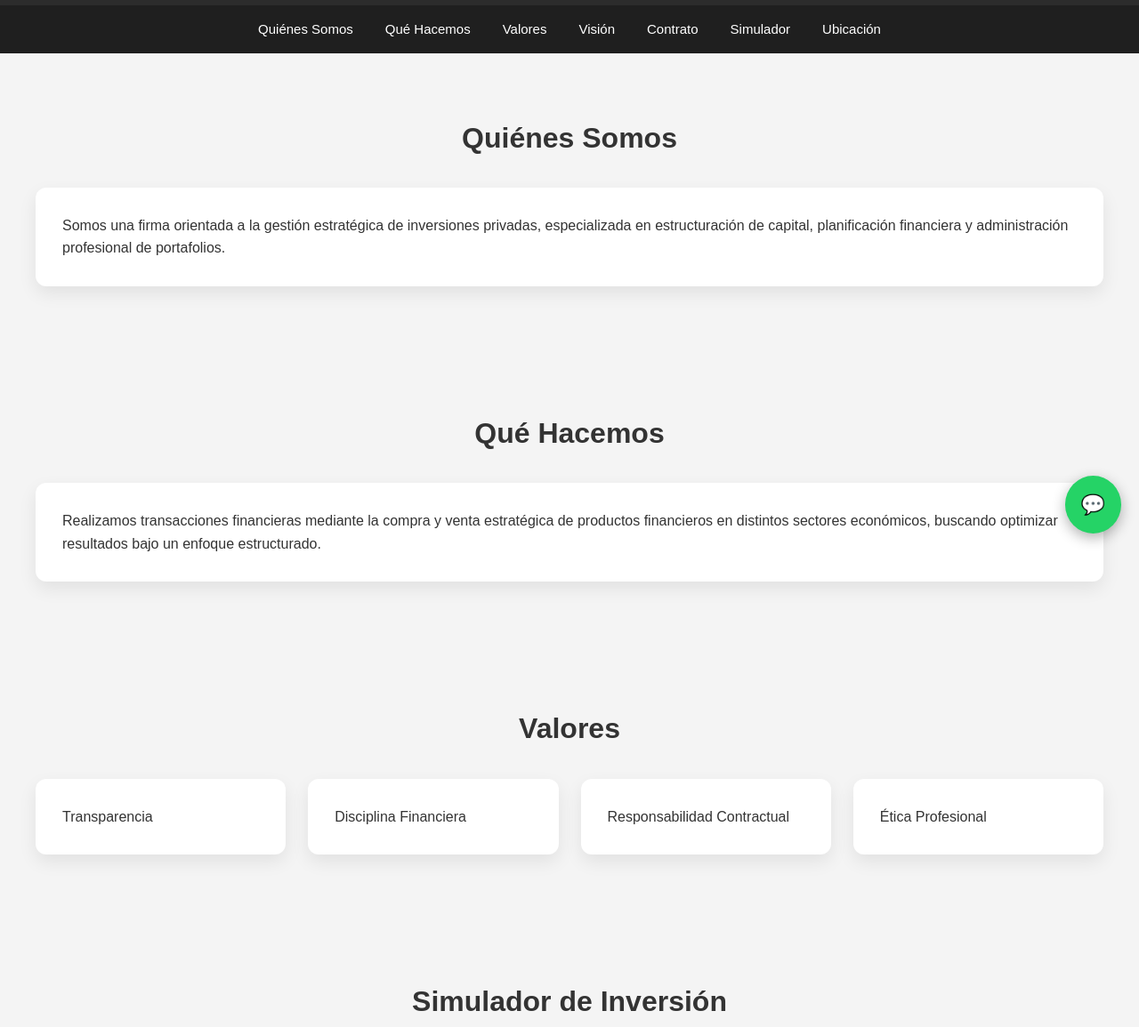
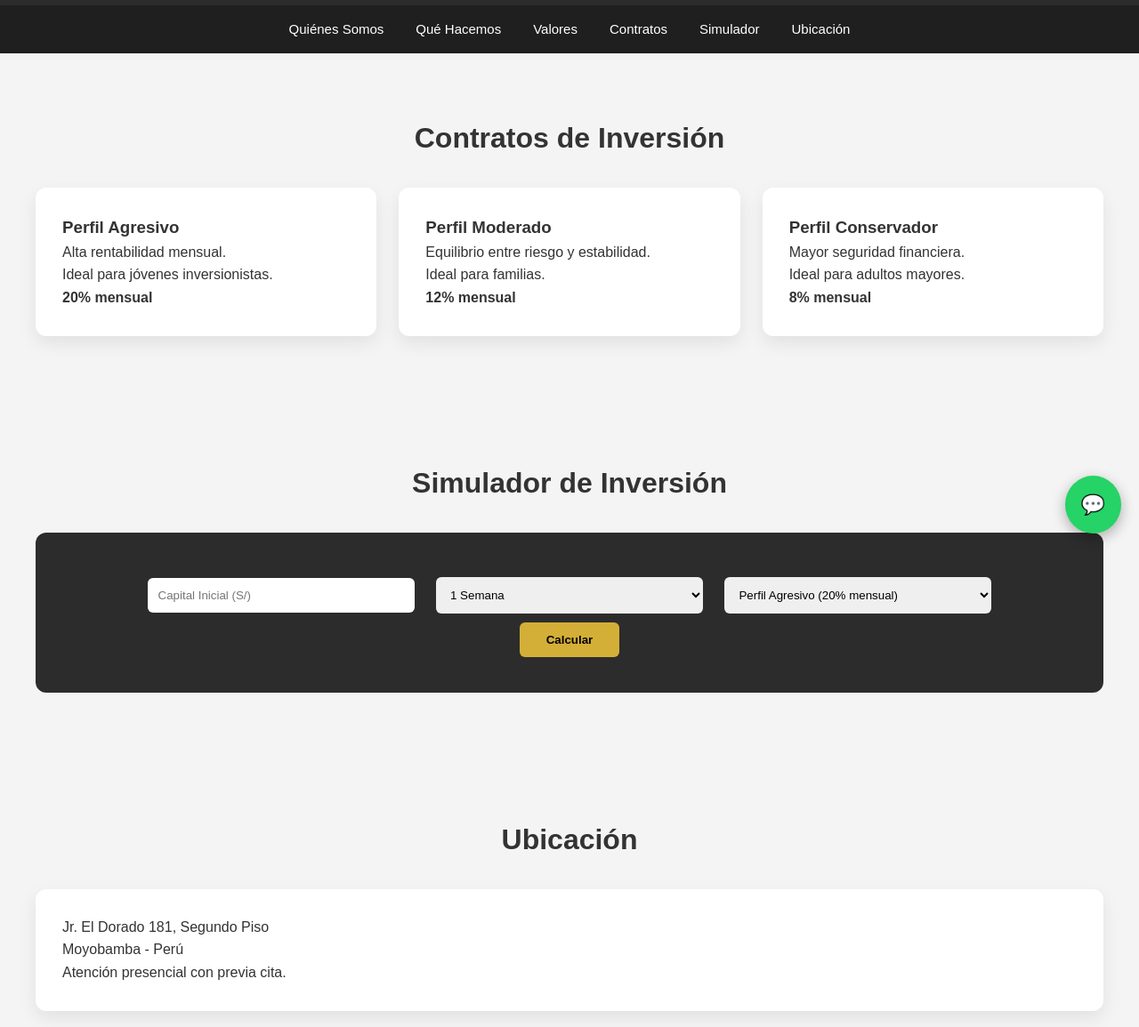
Before and after one commit to jersenterpriseoficial-hub/jersenterpriseoficial.github.io, a plain HTML site: page index.html in a window 1280 px wide. Shown: the part 180-1335 px from the top of the page at 89% size. Drawn offline with Linux system fonts and the light colour scheme.

Commit message:
Update index.html

```diff
--- a/index.html
+++ b/index.html
@@ -97,7 +97,8 @@ nav a:hover{
     text-align:center;
 }
 
-.simulador input{
+.simulador input,
+.simulador select{
     width:100%;
     max-width:300px;
     padding:12px;
@@ -141,34 +142,6 @@ footer{
     padding:25px;
 }
 
-/* ===== BREAKPOINTS PROFESIONALES ===== */
-
-/* Tablets */
-@media (max-width: 992px){
-    nav{
-        justify-content:center;
-    }
-}
-
-/* Celulares grandes */
-@media (max-width: 768px){
-    header{
-        padding:30px 15px;
-    }
-
-    nav{
-        flex-direction:column;
-        align-items:center;
-    }
-
-    nav a{
-        width:100%;
-        text-align:center;
-        border-top:1px solid #333;
-    }
-}
-
-/* Celulares pequeños */
 @media (max-width: 480px){
     .simulador input{
         max-width:100%;
@@ -189,52 +162,71 @@ footer{
     <a href="#quienes">Quiénes Somos</a>
     <a href="#quehacemos">Qué Hacemos</a>
     <a href="#valores">Valores</a>
-    <a href="#vision">Visión</a>
-    <a href="#contrato">Contrato</a>
+    <a href="#contratos">Contratos</a>
     <a href="#simulador">Simulador</a>
     <a href="#ubicacion">Ubicación</a>
 </nav>
 
-<section class="section">
+<!-- CONTRATOS -->
+<section class="section" id="contratos">
 <div class="container">
-<h2>Quiénes Somos</h2>
+<h2>Contratos de Inversión</h2>
+<div class="grid">
+
 <div class="card">
-Somos una firma orientada a la gestión estratégica de inversiones privadas, especializada en estructuración de capital, planificación financiera y administración profesional de portafolios.
+<h3>Perfil Agresivo</h3>
+<p>Alta rentabilidad mensual.</p>
+<p>Ideal para jóvenes inversionistas.</p>
+<p><strong>20% mensual</strong></p>
+</div>
+
+<div class="card">
+<h3>Perfil Moderado</h3>
+<p>Equilibrio entre riesgo y estabilidad.</p>
+<p>Ideal para familias.</p>
+<p><strong>12% mensual</strong></p>
+</div>
+
+<div class="card">
+<h3>Perfil Conservador</h3>
+<p>Mayor seguridad financiera.</p>
+<p>Ideal para adultos mayores.</p>
+<p><strong>8% mensual</strong></p>
+</div>
+
 </div>
 </div>
 </section>
 
-<section class="section">
-<div class="container">
-<h2>Qué Hacemos</h2>
-<div class="card">
-Realizamos transacciones financieras mediante la compra y venta estratégica de productos financieros en distintos sectores económicos, buscando optimizar resultados bajo un enfoque estructurado.
-</div>
-</div>
-</section>
-
-<section class="section">
-<div class="container">
-<h2>Valores</h2>
-<div class="grid">
-<div class="card">Transparencia</div>
-<div class="card">Disciplina Financiera</div>
-<div class="card">Responsabilidad Contractual</div>
-<div class="card">Ética Profesional</div>
-</div>
-</div>
-</section>
-
+<!-- SIMULADOR MEJORADO -->
 <section class="section" id="simulador">
 <div class="container">
 <h2>Simulador de Inversión</h2>
 <div class="simulador">
+
 <input type="number" id="capital" placeholder="Capital Inicial (S/)">
-<input type="number" id="tasa" placeholder="Tasa Anual (%)">
-<input type="number" id="años" placeholder="Años">
+
+<select id="tiempo">
+<option value="0.25">1 Semana</option>
+<option value="1">1 Mes</option>
+<option value="2">2 Meses</option>
+<option value="4">4 Meses</option>
+<option value="6">6 Meses</option>
+<option value="12">12 Meses</option>
+<option value="24">24 Meses</option>
+<option value="48">48 Meses</option>
+</select>
+
+<select id="perfil">
+<option value="0.20">Perfil Agresivo (20% mensual)</option>
+<option value="0.12">Perfil Moderado (12% mensual)</option>
+<option value="0.08">Perfil Conservador (8% mensual)</option>
+</select>
+
 <br>
 <button onclick="simular()">Calcular</button>
 <p id="resultado"></p>
+
 </div>
 </div>
 </section>
@@ -258,17 +250,23 @@ Atención presencial con previa cita.
 
 <script>
 function simular(){
-let P=parseFloat(document.getElementById("capital").value);
-let r=parseFloat(document.getElementById("tasa").value)/100;
-let t=parseFloat(document.getElementById("años").value);
 
-if(isNaN(P)||isNaN(r)||isNaN(t)){
-document.getElementById("resultado").innerText="Complete todos los campos.";
+let capital=parseFloat(document.getElementById("capital").value);
+let tiempo=parseFloat(document.getElementById("tiempo").value);
+let tasa=parseFloat(document.getElementById("perfil").value);
+
+if(isNaN(capital)){
+document.getElementById("resultado").innerText="Ingrese un capital válido.";
 return;
 }
 
-let A=P*Math.pow((1+r),t);
-document.getElementById("resultado").innerText="Monto final estimado: S/ "+A.toFixed(2);
+let ganancia=capital*tasa*tiempo;
+let total=capital+ganancia;
+
+document.getElementById("resultado").innerHTML=
+"Ganancia estimada: S/ "+ganancia.toFixed(2)+
+"<br>Total estimado a recibir: S/ "+total.toFixed(2);
+
 }
 </script>
 
```
